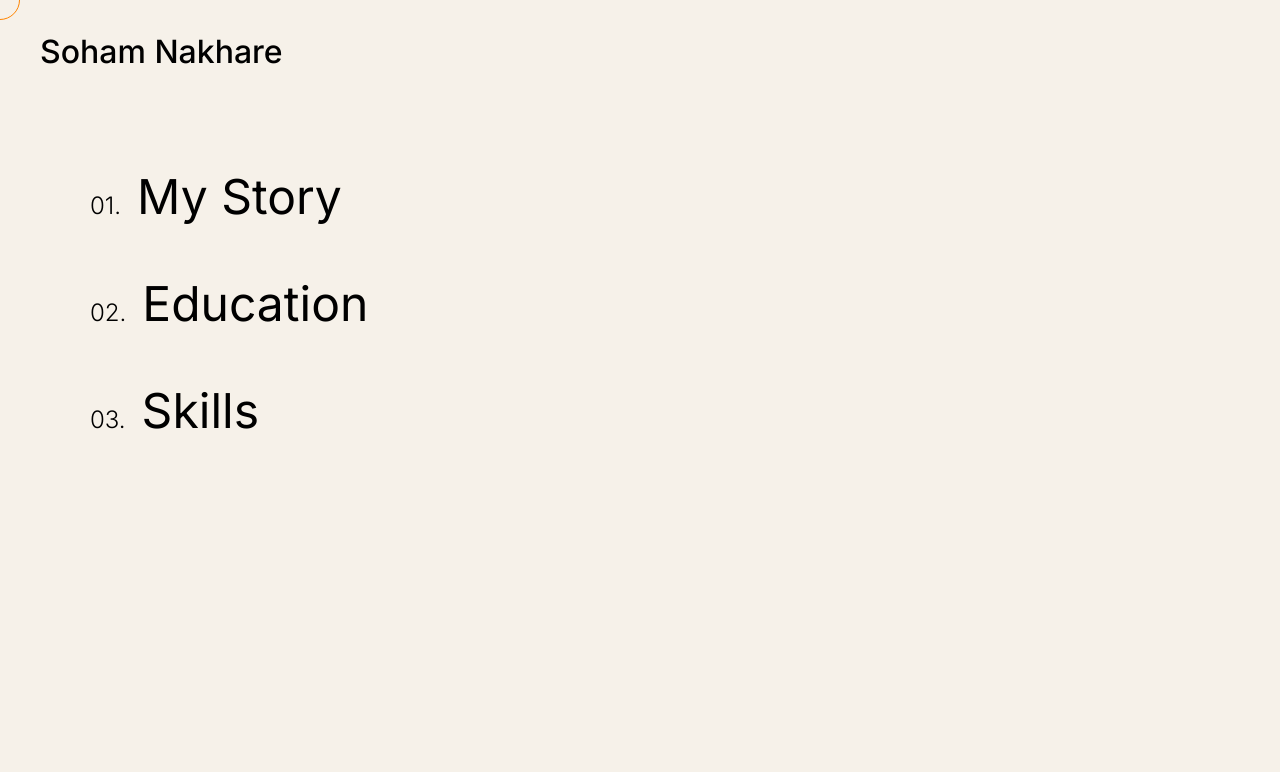
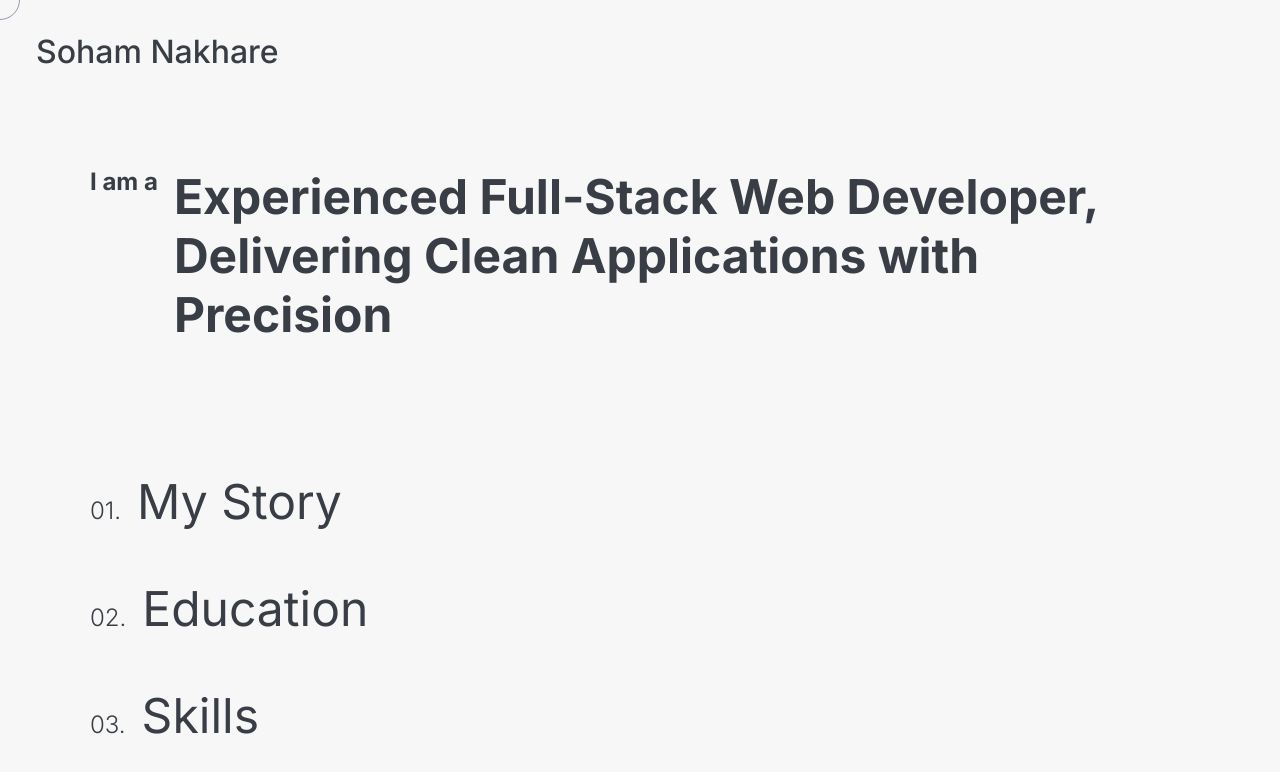
Before and after one commit to sohamnakhare/my-website, a Next.js app: page / in a window 1280 px wide. Shown: the top 772 px of the page. Built offline with nearby package versions, Linux system fonts and the light colour scheme.

Commit message:
add headline

```diff
--- a/package.json
+++ b/package.json
@@ -12,6 +12,7 @@
     "@types/node": "18.15.8",
     "@types/react": "18.0.29",
     "@types/react-dom": "18.0.11",
+    "classnames": "^2.3.2",
     "eslint": "8.36.0",
     "eslint-config-next": "13.2.4",
     "next": "13.2.4",
--- a/pages/index.tsx
+++ b/pages/index.tsx
@@ -2,6 +2,7 @@ import Head from 'next/head';
 import { Inter } from 'next/font/google';
 import { FollowCursor } from '@/ui/components/FollowCursor/FollowCursor';
 import { AboutMe } from '@/ui/components/AboutMe/AboutMe';
+import { Shake } from '@/ui/components/Shake/Shake';
 
 const inter = Inter({ subsets: ['latin'] });
 
@@ -17,9 +18,20 @@ export default function Home() {
       <main className={inter.className}>
         <div className="container-fluid">
           <div className="py-2">
-            <h1 className="font-medium">Soham Nakhare</h1>
+            <Shake>
+              <h1 className="font-medium">Soham Nakhare</h1>
+            </Shake>
           </div>
-          <div className="py-4">
+          <div className="container m-auto py-4">
+            <div className="d-flex pointer-default">
+              <h2 className="flex-shrink-none mr-1">I am a</h2>
+              <h1 className="text-huge">
+                Experienced Full-Stack Web Developer, Delivering Clean
+                Applications with Precision
+              </h1>
+            </div>
+          </div>
+          <div className="container m-auto py-4 full-screen-height">
             <AboutMe />
           </div>
         </div>
--- a/styles/globals.css
+++ b/styles/globals.css
@@ -5,9 +5,10 @@
     'Roboto Mono', 'Oxygen Mono', 'Ubuntu Monospace', 'Source Code Pro',
     'Fira Mono', 'Droid Sans Mono', 'Courier New', monospace;
 
-  --foreground-rgb: 0, 0, 0;
-  --background-rgb: 246, 241, 233;
-  --cursor-dot-rgb: 255, 132, 0;
+  --foreground-rgb: 57, 62, 70;
+  --background-rgb: 247, 247, 247;
+  --cursor-dot-rgb: 146, 154, 171;
+  --middleground-rgb: 238, 238, 238;
 }
 
 * {
@@ -27,19 +28,19 @@ body {
   background: rgb(var(--background-rgb));
 }
 
-a {
-  color: inherit;
-  text-decoration: none;
+.pointer-default {
+  cursor: default;
 }
 
-@media (prefers-color-scheme: dark) {
-  html {
-    color-scheme: dark;
-  }
+.bg-middleground {
+  background-color: rgb(var(--middleground-rgb));
+}
+
+.full-screen-height {
+  height: 100vh;
 }
 
 /* atomic classes */
-
 .container-fluid {
   margin: 0 40px;
 }
@@ -48,62 +49,39 @@ a {
   max-width: var(--max-width);
 }
 
+.d-inline-block {
+  display: inline-block;
+}
+
+/* flex */
 .d-flex {
   display: flex;
+}
+
+.column {
+  flex-direction: column;
 }
 
 .align-items-baseline {
   align-items: baseline;
 }
 
+.align-items-center {
+  align-items: center;
+}
+
+.flex-shrink-none {
+  flex-shrink: 0;
+}
+/*************************/
+
+/* typography */
 .text-lg {
   font-size: 1.5rem;
 }
 
 .text-huge {
   font-size: 3rem;
-}
-
-.leading-none {
-  line-height: 1;
-}
-
-.mr-1 {
-  margin-right: 1rem;
-}
-
-.mb-3 {
-  margin-bottom: 3rem;
-}
-
-.py-2 {
-  padding-top: 2rem;
-  padding-bottom: 2rem;
-}
-
-.py-4 {
-  padding-top: 4rem;
-  padding-bottom: 4rem;
-}
-
-.transition-timing-function-linear {
-  transition-timing-function: linear;
-}
-
-.transition-duration-500ms {
-  transition-duration: 500ms
-}
-
-.column {
-  flex-direction: column;
-}
-
-.d-inline-block {
-  display: inline-block;
-}
-
-.m-auto {
-  margin: auto;
 }
 
 .text-sm {
@@ -125,3 +103,73 @@ a {
 .font-medium {
   font-weight: 500;
 }
+
+.leading-none {
+  line-height: 1;
+}
+
+.fg-text-color-lighter {
+  color: rgba(var(--foreground-rgb), 0.5);
+}
+/*************************/
+
+/* spacing */
+.mr-1 {
+  margin-right: 1rem;
+}
+
+.mb-3 {
+  margin-bottom: 3rem;
+}
+
+.p-2 {
+  padding: 2rem;
+}
+
+.py-2 {
+  padding-top: 2rem;
+  padding-bottom: 2rem;
+}
+
+.py-4 {
+  padding-top: 4rem;
+  padding-bottom: 4rem;
+}
+
+.m-auto {
+  margin: auto;
+}
+/*************************/
+
+.transition-timing-function-linear {
+  transition-timing-function: linear;
+}
+
+.transition-duration-300ms {
+  transition-duration: 300ms;
+}
+
+
+/* animations */
+.shake {
+  animation: shake;
+  animation-duration: 1s;
+}
+
+@keyframes shake {
+  10%, 90% {
+    transform: translate3d(-1px, 0, 0);
+  }
+
+  20%, 80% {
+    transform: translate3d(2px, 0, 0);
+  }
+
+  30%, 50%, 70% {
+    transform: translate3d(-4px, 0, 0);
+  }
+
+  40%, 60% {
+    transform: translate3d(4px, 0, 0);
+  }
+}
--- a/ui/components/AboutMe/AboutMe.tsx
+++ b/ui/components/AboutMe/AboutMe.tsx
@@ -1,4 +1,5 @@
-import React, { MouseEvent, useState } from 'react';
+import classNames from 'classnames';
+import React, { MouseEvent, ReactNode, Fragment, useState } from 'react';
 
 const aboutMeItems = ['My Story', 'Education', 'Skills'];
 
@@ -21,25 +22,53 @@ const InfoContainer = ({
       left: mouseX,
       width: '50vw',
       height: '50vh',
-      border: '1px solid',
       pointerEvents: 'none',
-      background: 'beige',
     }}
-    className="transition-timing-function-linear transition-duration-500ms"
+    className="p-2 text-lg bg-middleground  transition-timing-function-linear transition-duration-300ms"
   >
-    <h1>{name}</h1>
+    <p>
+      As a full stack developer with expertise in JavaScript, I have a strong
+      foundation in Test Driven Development (TDD), which allows me to deliver
+      high-quality software with a focus on reliability and maintainability. I
+      follow clean coding practices, ensuring that my code is easy to read,
+      understand, and modify, while also adhering to industry best practices and
+      design patterns. With my experience in Amazon Web Services (AWS), I am
+      well-versed in building and deploying scalable and secure applications
+      using cloud technologies. Whether it&apos;s working with AWS Lambda,
+      Amazon S3, or any other cloud-based services, I have the knowledge and
+      skills necessary to deliver robust solutions that meet the needs of modern
+      businesses. Overall, I am a dedicated professional with a passion for
+      developing software that is both efficient and effective. I am always
+      looking for new challenges and opportunities to learn and grow, and I
+      bring a strong work ethic and attention to detail to every project that I
+      undertake.
+    </p>
   </div>
 );
 
-const AboutMeItem = ({ i, item }: { i: string; item: string }) => {
+const AboutMeItem = ({
+  i,
+  item,
+  mode,
+}: {
+  i: string;
+  item: string;
+  mode: 'blur' | 'normal' | 'highlight';
+}) => {
+  const itemModeClassName = classNames({
+    'fg-text-color-lighter': mode === 'blur',
+  });
+
   return (
     <>
       <div data-cursor="small">
-        <div className="d-flex align-items-baseline mb-3">
+        <div className={`d-flex align-items-baseline mb-3 pointer-default`}>
           <div className="mr-1">
-            <h5 className="font-light text-lg">{i}.</h5>
+            <h5 className={`font-light text-lg ${itemModeClassName}`}>{i}.</h5>
           </div>
-          <h1 className="text-huge font-normal">{item}</h1>
+          <h1 className={`text-huge font-normal ${itemModeClassName}`}>
+            {item}
+          </h1>
         </div>
       </div>
     </>
@@ -53,30 +82,43 @@ export const AboutMe = () => {
   });
   const [showInfo, setShowInfo] = useState(false);
   const [name, setName] = useState('');
-
+  const [hoveredItem, setHoveredItem] = useState('');
   const { mouseX, mouseY } = mousePosition;
 
-  const handleOnMouseMove =
+  const handleOnMouseMoveOnItem =
     (name: string) => (e: MouseEvent<HTMLDivElement>) => {
       setMousePosition({ mouseX: e.clientX + 20, mouseY: e.clientY + 20 });
       setName(name);
     };
 
-  const handleOnMouseEnter = () => {
+  const handleOnMouseEnterOnContainer = () => {
     setShowInfo(true);
   };
 
-  const handleOnMouseLeave = () => {
+  const handleOnMouseLeaveOnContainer = () => {
     setShowInfo(false);
+  };
+
+  const handleOnMouseEnterOnItem = (itemName: string) => () => {
+    setHoveredItem(itemName);
+  };
+
+  const handleOnMouseLeaveOnItem = () => {
+    setHoveredItem('');
+  };
+
+  const getItemMode = (itemName: string): 'normal' | 'blur' => {
+    if (!hoveredItem) return 'normal';
+    return itemName == hoveredItem ? 'normal' : 'blur';
   };
 
   return (
     <div
-      onMouseOver={handleOnMouseEnter}
-      onMouseLeave={handleOnMouseLeave}
-      className="container m-auto"
+      className="d-inline-block"
+      onMouseOver={handleOnMouseEnterOnContainer}
+      onMouseLeave={handleOnMouseLeaveOnContainer}
     >
-      <div className="d-flex column d-inline-block">
+      <div className="d-flex column">
         <InfoContainer
           visibility={showInfo && mouseX > 0 ? 'visible' : 'hidden'}
           mouseX={mouseX}
@@ -84,8 +126,17 @@ export const AboutMe = () => {
           name={name}
         />
         {aboutMeItems.map((aboutMeItem, i) => (
-          <div key={i} onMouseMove={handleOnMouseMove(aboutMeItem)}>
-            <AboutMeItem item={aboutMeItem} i={`0${i + 1}`} />
+          <div
+            key={i}
+            onMouseMove={handleOnMouseMoveOnItem(aboutMeItem)}
+            onMouseOver={handleOnMouseEnterOnItem(aboutMeItem)}
+            onMouseLeave={handleOnMouseLeaveOnItem}
+          >
+            <AboutMeItem
+              mode={getItemMode(aboutMeItem)}
+              item={aboutMeItem}
+              i={`0${i + 1}`}
+            />
           </div>
         ))}
       </div>
--- a/ui/components/FollowCursor/FollowCursor.module.css
+++ b/ui/components/FollowCursor/FollowCursor.module.css
@@ -2,7 +2,7 @@
     position: absolute;
     border: solid 1px rgb(var(--cursor-dot-rgb));
     transition-timing-function: linear;
-    transition-duration: 300ms
+    transition-duration: 200ms
 }
 
 .normal-dot {
--- /dev/null
+++ b/ui/components/Shake/Shake.tsx
@@ -0,0 +1,19 @@
+import classNames from 'classnames';
+import React, { ReactNode, useEffect, useState } from 'react';
+
+export const Shake = ({ children }: { children: ReactNode }) => {
+  const [shakeElement, setShakeElement] = useState(true);
+
+  useEffect(() => {
+    const interval = setInterval(() => {
+      setShakeElement(!shakeElement);
+    }, 2500);
+    return () => clearInterval(interval);
+  }, [shakeElement]);
+
+  const classes = classNames('d-inline-block', {
+    shake: shakeElement,
+  });
+
+  return <div className={classes}>{children}</div>;
+};
```
Also changed, not shown: 1 other file (tests, documents, lock files or other folders).
